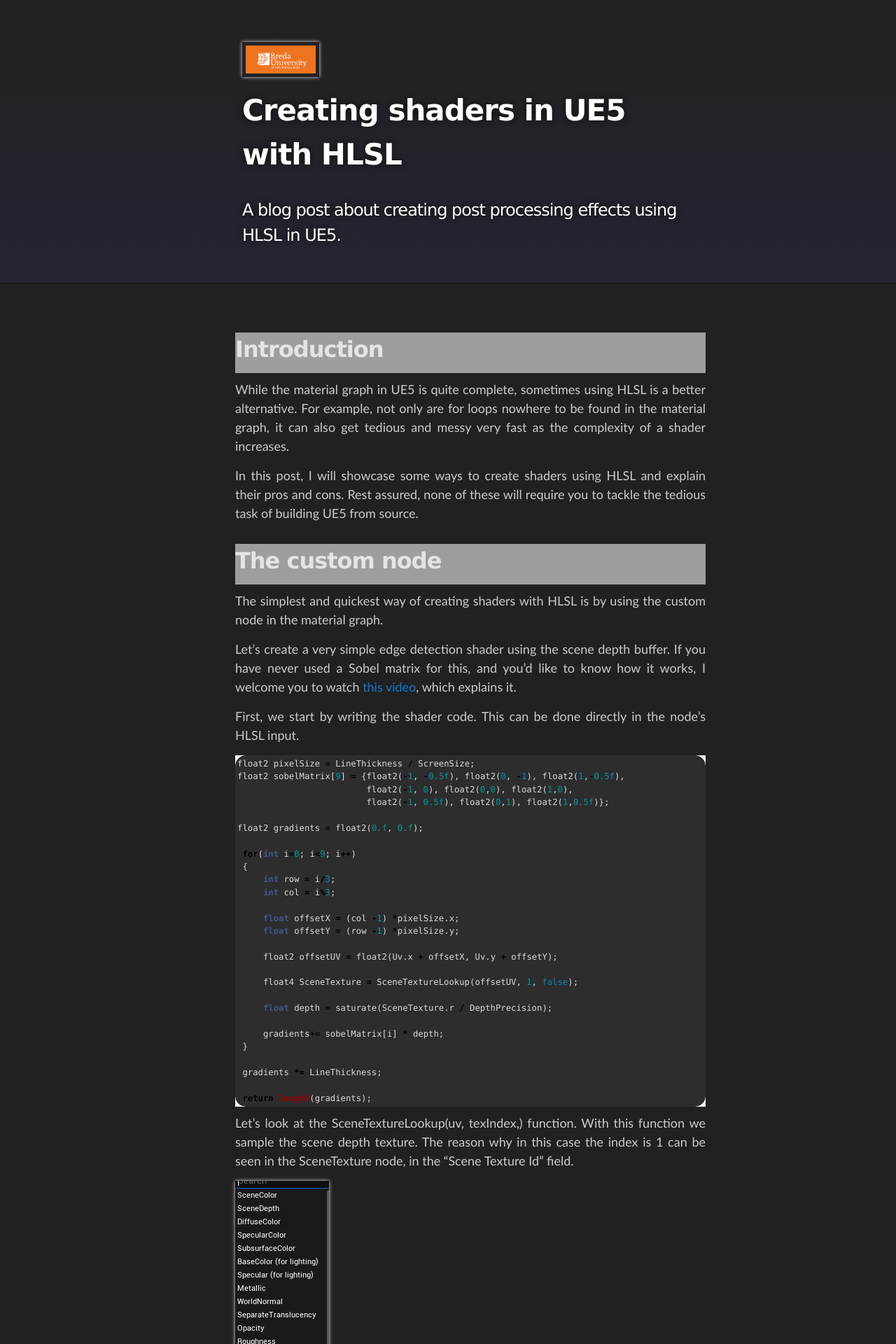
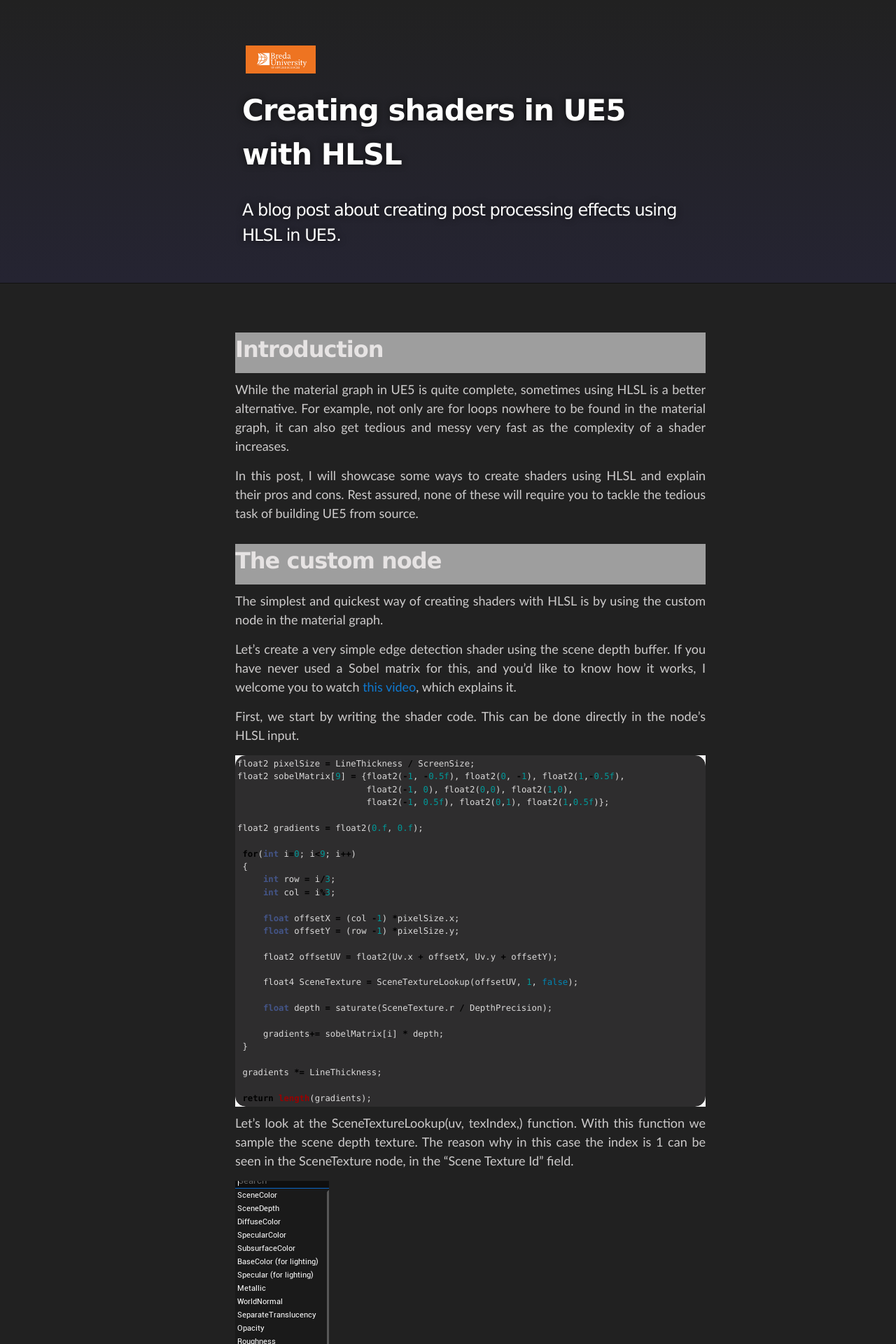
Before and after one commit to KarolinaMot/HLSL-and-ue5-blog, a Jekyll site: the page built from index.md, in a window 1280 px wide. Shown: the top 1920 px of the page at 70% size. Built offline with Jekyll 4.4.1, drawn with Linux system fonts in a browser that asks for light colours; our own code applies the rules of GitHub Pages for plain Markdown files; some of the changed text lies outside the part shown; grey boxes are pictures that could not be loaded.

````diff
--- a/assets/css/style.css
+++ b/assets/css/style.css
@@ -171,13 +171,13 @@ em, cite { font-style: italic; }
 
 strong { font-weight: bold; }
 
-img { position: relative; margin: 0 auto; max-width: 739px; padding: 5px; margin: 10px 0 10px 0; box-shadow: 0 0 5px #ebebeb; -webkit-box-shadow: 0 0 5px #ebebeb; -moz-box-shadow: 0 0 5px #ebebeb; -o-box-shadow: 0 0 5px #ebebeb; -ms-box-shadow: 0 0 5px #ebebeb; }
+img { position: relative; margin: 0 auto; max-width: 739px; padding: 5px; margin: 10px 0 10px 0;}
 
 p img { display: inline; margin: 0; padding: 0; vertical-align: middle; text-align: center; border: none; }
 
 pre, code { color: #dbdada; background-color: #2e2d2e; font-family: Monaco, "Bitstream Vera Sans Mono", "Lucida Console", Terminal, monospace; font-size: 0.875em; border-radius: 15px; -moz-border-radius: 15px; -webkit-border-radius: 15px;}
 
-pre { border: 0px; background-color: #2e2d2e; overflow: auto; border-radius: 15px; -moz-border-radius: 15px; -webkit-border-radius: 15px; }
+pre { border: 0px; background-color: #212121; overflow: auto; border-radius: 15px; -moz-border-radius: 15px; -webkit-border-radius: 15px; }
 
 code { padding: 3px; margin: 0 0px; box-shadow: 0 0 10px rgba(0, 0, 0, 0.1); }
 
--- a/index.md
+++ b/index.md
@@ -80,7 +80,7 @@ Generate a solution file. This can be done through UE5 by right clicking the .up
 
 Open the project in Visual Studio.
 
-All the files that will be need to be modified are under the filter “Source/ProjectName”. First we want to add “RenderCore” as a public dependency module. This can be done by editing the “ProjectName.Build.cs” file. If you do not add this, you will not be able to use AddShaderSourceDirectoryMapping() to add an additional shader directory.
+All the files that will be need to be modified are under the filter “Source/ProjectName”. First we want to add “RenderCore” as a public dependency module. This can be done by editing the “ProjectName.Build.cs” file. If you do not add this, you will not be able to use `AddShaderSourceDirectoryMapping()` to add an additional shader directory.
 
 ```c++
     PublicDependencyModuleNames.AddRange(new string[] { "Core", "RenderCore", "CoreUObject", "Engine", "InputCore"});
````
Also changed, not shown: 2 other files.
